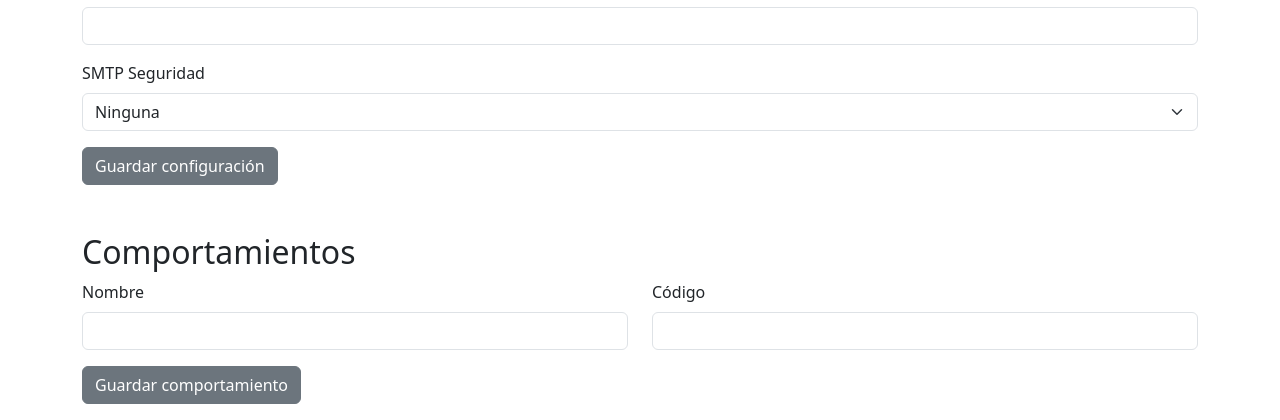
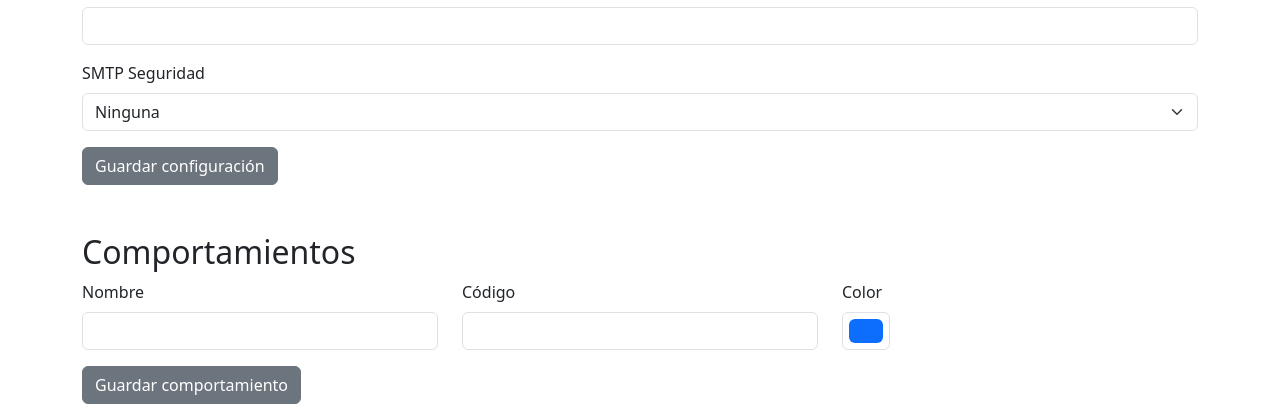
Before and after one commit to DiegoInDaHu/PQMultivoice, a PHP site: page /config.php in a window 1280 px wide. Shown: the part 753-1173 px from the top of the page. Run offline with PHP 8.4, Linux system fonts and the light colour scheme; data that the repository does not hold is empty; some libraries are stand-ins or nearby versions.

Commit message:
Allow configuring behavior colors

```diff
--- a/calls.php
+++ b/calls.php
@@ -63,8 +63,12 @@ try { $pdo->exec('ALTER TABLE settings ADD COLUMN smtp_secure VARCHAR(10) DEFAUL
 $pdo->exec('CREATE TABLE IF NOT EXISTS behaviors (
     id INT AUTO_INCREMENT PRIMARY KEY,
     name VARCHAR(255) NOT NULL,
-    code VARCHAR(255) NOT NULL UNIQUE
+    code VARCHAR(255) NOT NULL UNIQUE,
+    color VARCHAR(7) DEFAULT "#0d6efd"
 ) ENGINE=InnoDB DEFAULT CHARSET=utf8mb4');
+try {
+    $pdo->exec("ALTER TABLE behaviors ADD COLUMN color VARCHAR(7) DEFAULT '#0d6efd'");
+} catch (PDOException $e) {}
 
 $settings = $pdo->query('SELECT api_key, default_extension, notification_email, smtp_host, smtp_port, smtp_user, smtp_pass, smtp_secure FROM settings WHERE id = 1')->fetch() ?: [];
 $apiKey = $settings['api_key'] ?? '';
--- a/config.php
+++ b/config.php
@@ -54,8 +54,12 @@ try {
 $pdo->exec('CREATE TABLE IF NOT EXISTS behaviors (
     id INT AUTO_INCREMENT PRIMARY KEY,
     name VARCHAR(255) NOT NULL,
-    code VARCHAR(255) NOT NULL UNIQUE
+    code VARCHAR(255) NOT NULL UNIQUE,
+    color VARCHAR(7) DEFAULT "#0d6efd"
 ) ENGINE=InnoDB DEFAULT CHARSET=utf8mb4');
+try {
+    $pdo->exec("ALTER TABLE behaviors ADD COLUMN color VARCHAR(7) DEFAULT '#0d6efd'");
+} catch (PDOException $e) {}
 
 try {
     $pdo->exec("ALTER TABLE settings ADD COLUMN execution_time VARCHAR(5) DEFAULT '21:00'");
@@ -89,7 +93,7 @@ $message = '';
 $editId = intval($_GET['edit_id'] ?? 0);
 $editBehavior = null;
 if ($editId) {
-    $stmt = $pdo->prepare('SELECT id, name, code FROM behaviors WHERE id = :id');
+$stmt = $pdo->prepare('SELECT id, name, code, color FROM behaviors WHERE id = :id');
     $stmt->execute([':id' => $editId]);
     $editBehavior = $stmt->fetch();
 }
@@ -153,30 +157,31 @@ if ($_SERVER['REQUEST_METHOD'] === 'POST') {
         $behaviorId = intval($_POST['behavior_id'] ?? 0);
         $behaviorName = trim($_POST['behavior_name'] ?? '');
         $behaviorCode = trim($_POST['behavior_code'] ?? '');
-        if ($behaviorName !== '' && $behaviorCode !== '') {
+        $behaviorColor = trim($_POST['behavior_color'] ?? '#0d6efd');
+        if ($behaviorName !== '' && $behaviorCode !== '' && $behaviorColor !== '') {
             if ($behaviorId) {
                 $stmt = $pdo->prepare('SELECT code FROM behaviors WHERE id = :id');
                 $stmt->execute([':id' => $behaviorId]);
                 $oldCode = $stmt->fetchColumn();
-                $stmt = $pdo->prepare('UPDATE behaviors SET name = :name, code = :code WHERE id = :id');
-                $stmt->execute([':name' => $behaviorName, ':code' => $behaviorCode, ':id' => $behaviorId]);
+                $stmt = $pdo->prepare('UPDATE behaviors SET name = :name, code = :code, color = :color WHERE id = :id');
+                $stmt->execute([':name' => $behaviorName, ':code' => $behaviorCode, ':color' => $behaviorColor, ':id' => $behaviorId]);
                 if ($oldCode && $oldCode !== $behaviorCode) {
                     $stmt = $pdo->prepare('UPDATE scheduled_calls SET number = :new WHERE number = :old');
                     $stmt->execute([':new' => $behaviorCode, ':old' => $oldCode]);
                 }
                 $message = 'Comportamiento actualizado.';
             } else {
-                $stmt = $pdo->prepare('INSERT INTO behaviors(name, code) VALUES (:name, :code)');
-                $stmt->execute([':name' => $behaviorName, ':code' => $behaviorCode]);
+                $stmt = $pdo->prepare('INSERT INTO behaviors(name, code, color) VALUES (:name, :code, :color)');
+                $stmt->execute([':name' => $behaviorName, ':code' => $behaviorCode, ':color' => $behaviorColor]);
                 $message = 'Comportamiento guardado.';
             }
         } else {
-            $message = 'Nombre y código son obligatorios.';
+            $message = 'Nombre, código y color son obligatorios.';
         }
     } elseif ($action === 'delete_behavior') {
         $behaviorId = intval($_POST['behavior_id'] ?? 0);
         if ($behaviorId) {
-            $stmt = $pdo->prepare('SELECT code FROM behaviors WHERE id = :id');
+        $stmt = $pdo->prepare('SELECT code FROM behaviors WHERE id = :id');
             $stmt->execute([':id' => $behaviorId]);
             $behaviorCode = $stmt->fetchColumn();
             if ($behaviorCode !== false) {
@@ -187,7 +192,7 @@ if ($_SERVER['REQUEST_METHOD'] === 'POST') {
         }
     }
 }
-$behaviors = $pdo->query('SELECT id, name, code FROM behaviors ORDER BY name')->fetchAll();
+$behaviors = $pdo->query('SELECT id, name, code, color FROM behaviors ORDER BY name')->fetchAll();
 ?>
 <!DOCTYPE html>
 <html lang="es">
@@ -277,6 +282,10 @@ $behaviors = $pdo->query('SELECT id, name, code FROM behaviors ORDER BY name')->
                 <label for="behavior_code" class="form-label">Código</label>
                 <input type="text" class="form-control" name="behavior_code" id="behavior_code" value="<?= htmlspecialchars($editBehavior['code'] ?? '') ?>" required>
             </div>
+            <div class="col">
+                <label for="behavior_color" class="form-label">Color</label>
+                <input type="color" class="form-control form-control-color" name="behavior_color" id="behavior_color" value="<?= htmlspecialchars($editBehavior['color'] ?? '#0d6efd') ?>" required>
+            </div>
         </div>
         <button type="submit" class="btn btn-secondary"><?= $editBehavior ? 'Actualizar comportamiento' : 'Guardar comportamiento' ?></button>
         <?php if ($editBehavior): ?>
@@ -286,12 +295,13 @@ $behaviors = $pdo->query('SELECT id, name, code FROM behaviors ORDER BY name')->
 
     <?php if ($behaviors): ?>
     <table class="table table-striped">
-        <thead><tr><th>Nombre</th><th>Código</th><th>Acciones</th></tr></thead>
+        <thead><tr><th>Nombre</th><th>Código</th><th>Color</th><th>Acciones</th></tr></thead>
         <tbody>
         <?php foreach ($behaviors as $c): ?>
             <tr>
                 <td><?= htmlspecialchars($c['name']) ?></td>
                 <td><?= htmlspecialchars($c['code']) ?></td>
+                <td><span class="badge" style="background-color: <?= htmlspecialchars($c['color']) ?>;">&nbsp;&nbsp;&nbsp;</span></td>
                 <td>
                     <a class="btn btn-sm btn-primary" href="config.php?edit_id=<?= $c['id'] ?>">Editar</a>
                     <form method="post" style="display:inline-block" onsubmit="return confirm('¿Eliminar comportamiento?');">
--- a/run_scheduled.php
+++ b/run_scheduled.php
@@ -62,8 +62,12 @@ try {
 $pdo->exec('CREATE TABLE IF NOT EXISTS behaviors (
     id INT AUTO_INCREMENT PRIMARY KEY,
     name VARCHAR(255) NOT NULL,
-    code VARCHAR(255) NOT NULL UNIQUE
+    code VARCHAR(255) NOT NULL UNIQUE,
+    color VARCHAR(7) DEFAULT "#0d6efd"
 ) ENGINE=InnoDB DEFAULT CHARSET=utf8mb4');
+try {
+    $pdo->exec("ALTER TABLE behaviors ADD COLUMN color VARCHAR(7) DEFAULT '#0d6efd'");
+} catch (PDOException $e) {}
 try { $pdo->exec('ALTER TABLE settings ADD COLUMN smtp_host VARCHAR(255) DEFAULT NULL'); } catch (PDOException $e) {}
 try { $pdo->exec('ALTER TABLE settings ADD COLUMN smtp_port INT DEFAULT 587'); } catch (PDOException $e) {}
 try { $pdo->exec('ALTER TABLE settings ADD COLUMN smtp_user VARCHAR(255) DEFAULT NULL'); } catch (PDOException $e) {}
```
Also changed, not shown: calendar.php (+8 -7 lines), index.php (+7 -6 lines).
